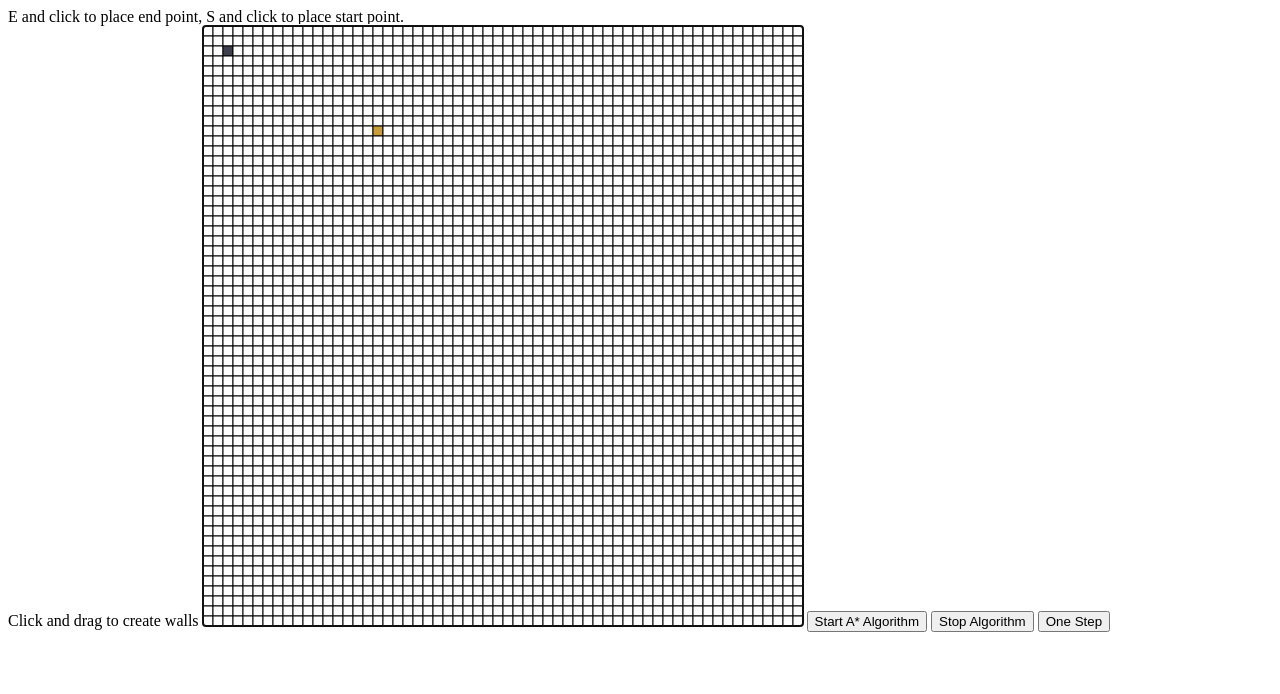
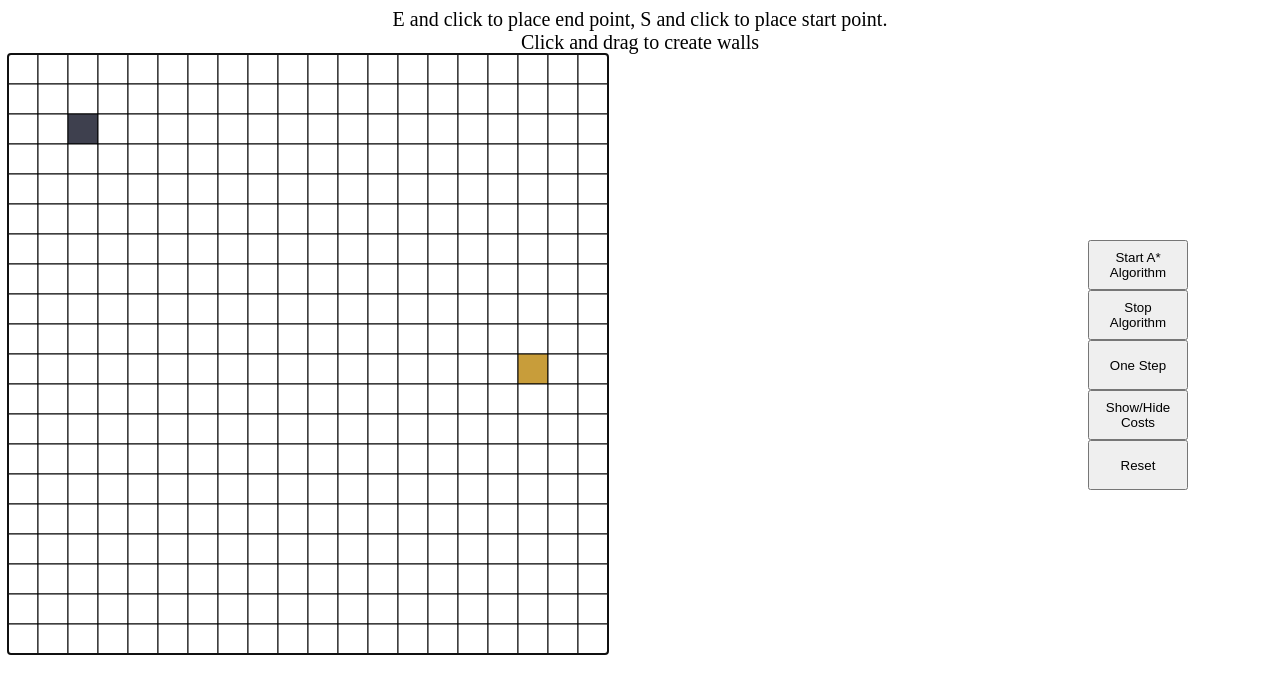
Before and after one commit to JAWalmsley/js-pathfinding-visualizations, a plain HTML site: page index.html in a window 1280 px wide. Drawn offline with Linux system fonts and the light colour scheme.

Commit message:
Made the site look nicer

```diff
--- a/aStar.js
+++ b/aStar.js
@@ -3,7 +3,7 @@
  * Filename: aStar.js
  * Purpose: Runs the A* path finding algorithm
  */
-
+let showCosts = false;
 class AStarNode extends Node {
     constructor(x, y) {
         super(x, y);
@@ -40,11 +40,15 @@ class AStarNode extends Node {
     draw() {
         super.draw();
         ctx.font = "10px Arial";
-        ctx.fillStyle = "red";
+        ctx.fillStyle = "black";
         ctx.textAlign = "right";
-        // ctx.fillText(Math.round(this.calculateFCost() * 100) / 100, this.x * this.width + this.width, this.y * this.height + this.height);
+        if(showCosts) {
+            ctx.fillText(Math.round(this.calculateFCost() * 100) / 100, this.x * this.width + this.width, this.y * this.height + this.height);
+        }
     }
 }
+
+
 
 Node.populateNodes(AStarNode); // Populate the grid with A* nodes
 
@@ -127,3 +131,19 @@ function updateAStar() {
         update(); // Draw the grid onscreen
     }
 }
+
+function reset() {
+    openNodes = [startNode];
+    closedNodes = [];
+    finished = false;
+    gridArray.forEach(function(x) {
+        x.forEach(function(i) {
+            if(!Wall.isWall(i.x, i.y)) {
+                if(i !== startNode && i !== endNode) {
+                    new AStarNode(i.x, i.y);
+                }
+            }
+        });
+    });
+    update();
+}
--- a/index.html
+++ b/index.html
@@ -6,14 +6,30 @@
         canvas {
             /*position: absolute;*/
             /*left: 50%;*/
-            /*transform: translate(-50%);*/
+            /*top: 50%;*/
+            /*transform: translate(-50%, -50%);*/
             border: 1px solid black;
+        }
+        .controls {
+            position: absolute;
+            left: 85%;
+            top: 30%;
+        }
+        .controls > button {
+            width: 100px;
+            height: 50px;
+        }
+        .instructions {
+            text-align: center;
+            font-size: 20px;
         }
     </style>
 </head>
 <body>
-E and click to place end point, S and click to place start point.<br>
-Click and drag to create walls
+<div class="instructions">
+    E and click to place end point, S and click to place start point.<br>
+    Click and drag to create walls
+</div>
 <canvas id="canvas" tabindex="1" autofocus width="600" height="600" style="margin:none; border: none; padding: none;"></canvas>
 <script src="drawableObjects.js"></script>
 <script src="main.js"></script>
@@ -21,9 +37,13 @@ Click and drag to create walls
 <!--<div id="speed-counter">Speed: </div>-->
 <!--<button type="button" onclick="changeAlgorithmSpeed(1)"> Speed Up</button>-->
 <!--<button type="button" onclick="changeAlgorithmSpeed(-1)"> Slow Down</button>-->
-<button type="button" onclick="algorithmUpdateInterval = setInterval(updateAStar, 30)">Start A* Algorithm</button>
-<button type="button" onclick="clearInterval(algorithmUpdateInterval)">Stop Algorithm</button>
-<button type="button" onclick="updateAStar()"> One Step</button>
+<div class="controls">
+    <button type="button" onclick="algorithmUpdateInterval = setInterval(updateAStar, 30)">Start A* Algorithm</button>
+    <button type="button" onclick="clearInterval(algorithmUpdateInterval)">Stop Algorithm</button>
+    <button type="button" onclick="updateAStar()"> One Step</button>
+    <button type="button" onclick="showCosts=!showCosts; update()">Show/Hide Costs</button>
+    <button type="button" onclick="reset()">Reset</button>
+</div>
 </body>
 
 </html>
--- a/main.js
+++ b/main.js
@@ -6,8 +6,9 @@
 
 let c = document.getElementById("canvas");
 let ctx = c.getContext("2d");
+let cBounds = c.getBoundingClientRect();
 
-const DEFAULT_NODE_SIZE = 10;   // Node width and height by default
+const DEFAULT_NODE_SIZE = 30;   // Node width and height by default
 const GRID_SIZE = c.width / DEFAULT_NODE_SIZE;  // # of nodes per side of canvas
 let gridArray = []; // 2-D array of all items in the grid
 
```
